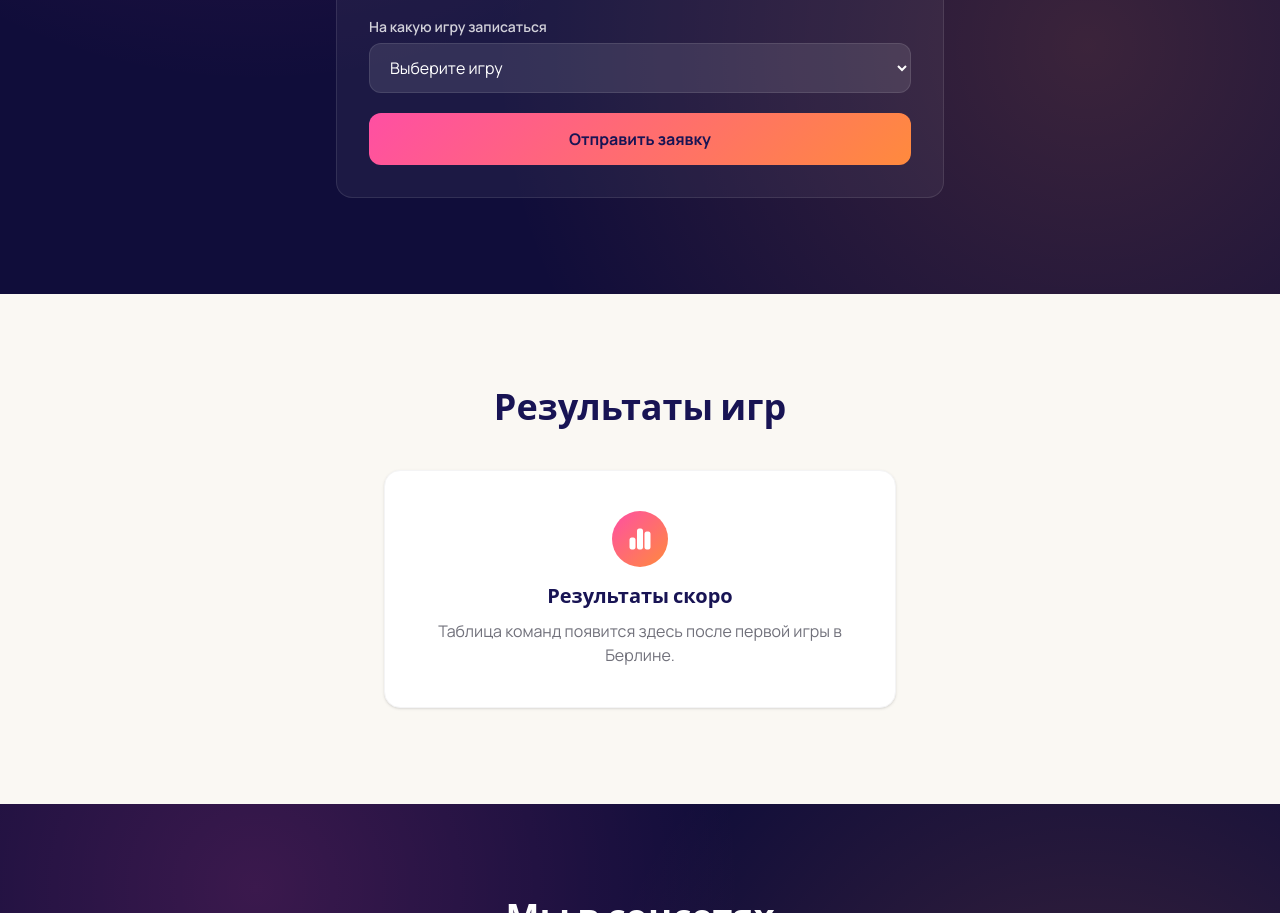
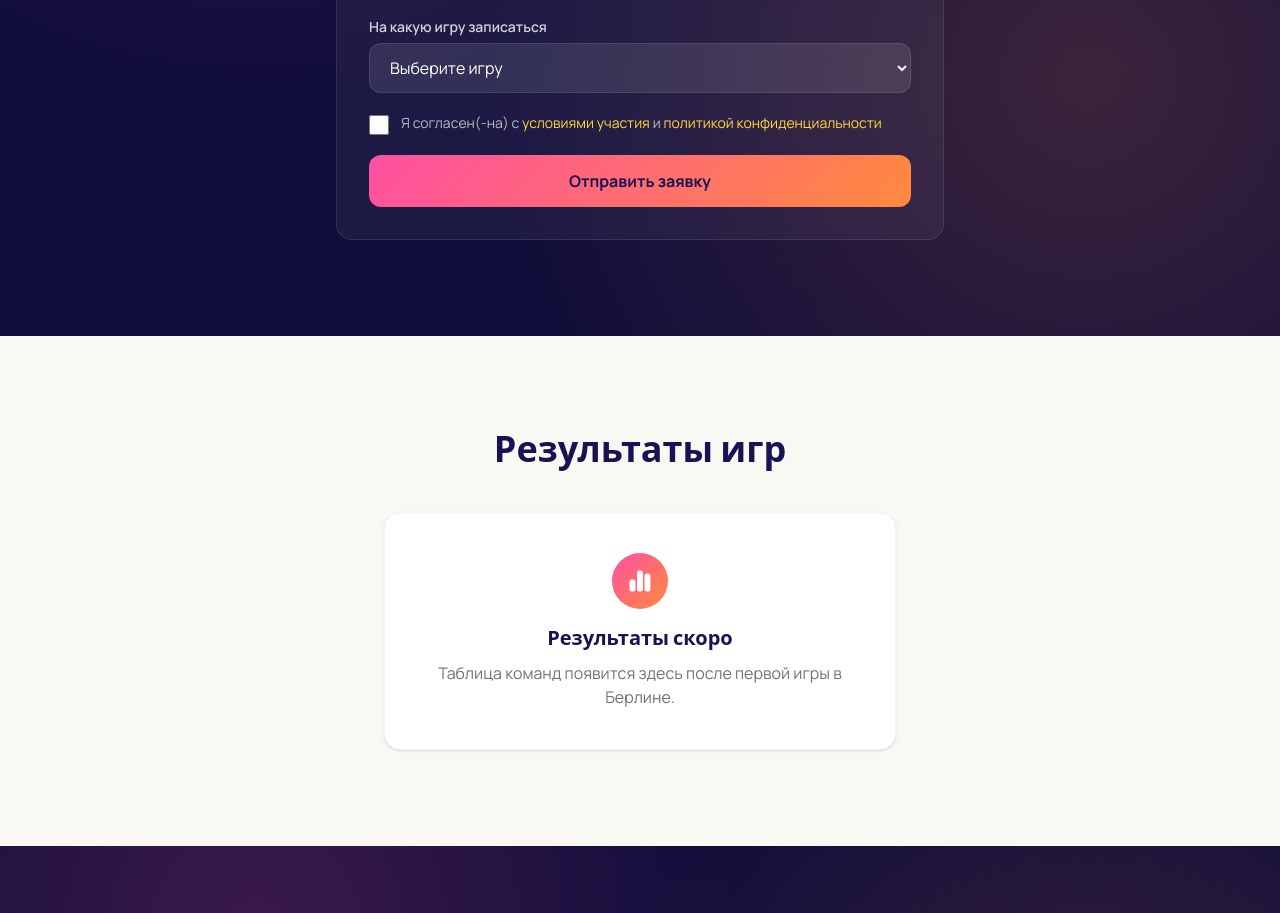
Before and after one commit to Danigucci/all-music-quiz-berlin, a plain HTML site: page index.html in a window 1280 px wide. Shown: the part 3230-4143 px from the top of the page. Drawn offline with Linux system fonts and the light colour scheme.

Commit message:
Add required consent checkbox (Teilnahmebedingungen + Datenschutz) to registration form

```diff
--- a/index.html
+++ b/index.html
@@ -313,6 +313,15 @@ h1,h2,h3,.display,.logo-word{ font-family:'Baloo 2', system-ui, sans-serif; }
           <option value="15.10.2026, 19:00 — Всё на А" data-datetime="2026-10-15T19:00:00+02:00" class="text-navy">15.10.2026, 19:00 — Игра #4: Всё на А</option>
         </select>
       </div>
+      <label class="flex items-start gap-3 cursor-pointer select-none">
+        <input type="checkbox" name="terms_accepted" required class="w-5 h-5 mt-0.5 accent-[color:var(--pink)] shrink-0">
+        <span class="text-white/70 text-sm">
+          Я согласен(-на) с
+          <a href="teilnahmebedingungen.html" target="_blank" class="text-brand-yellow hover:underline">условиями участия</a>
+          и
+          <a href="datenschutz.html" target="_blank" class="text-brand-yellow hover:underline">политикой конфиденциальности</a>
+        </span>
+      </label>
       <button type="submit" id="register-submit-btn" class="w-full grad-brand text-navy font-bold py-3.5 rounded-xl hover:opacity-90 transition">Отправить заявку</button>
     </form>
 
```
